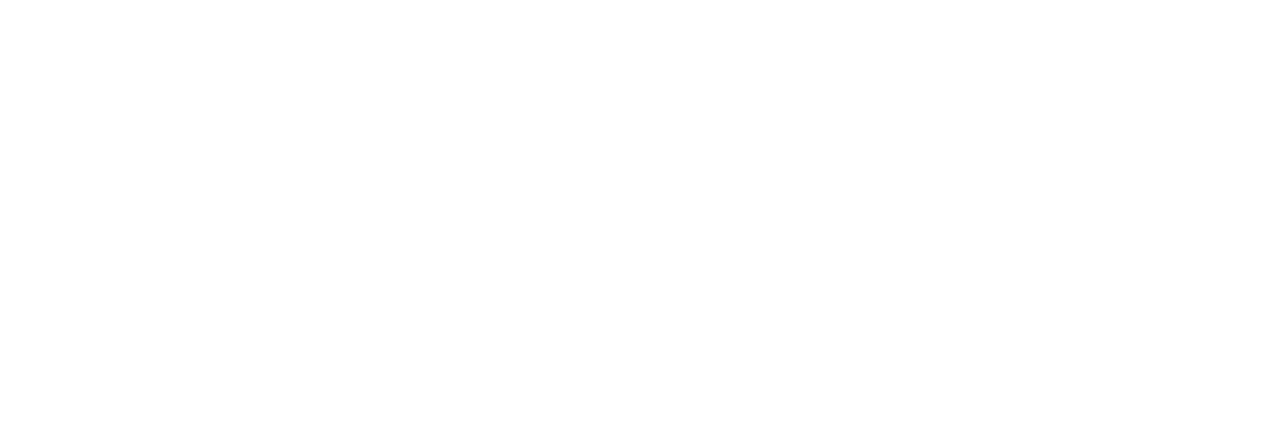
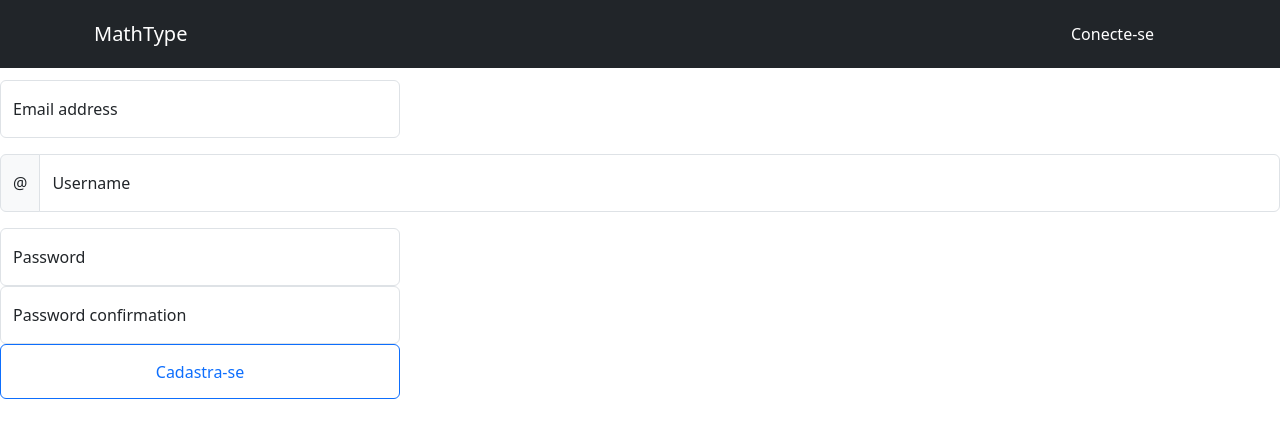
Before and after one commit to PedroCavalcantep/MathType, a plain HTML site: page modos-de-jogos/Cadastro/cadastro.html in a window 1280 px wide. Drawn offline with nearby package versions, Linux system fonts and the light colour scheme.

Commit message:
Update v3
adicionando html do cadastro

```diff
--- a/modos-de-jogos/Cadastro/cadastro.html
+++ b/modos-de-jogos/Cadastro/cadastro.html
@@ -4,10 +4,68 @@
   <meta charset="UTF-8">
   <meta name="viewport" content="width=device-width, initial-scale=1.0">
 
+  <link href="https://cdn.jsdelivr.net/npm/bootstrap@5.3.2/dist/css/bootstrap.min.css" rel="stylesheet" integrity="sha384-T3c6CoIi6uLrA9TneNEoa7RxnatzjcDSCmG1MXxSR1GAsXEV/Dwwykc2MPK8M2HN" crossorigin="anonymous">
+  <link rel="stylesheet" href="./cadastro.css">
 
   <title>Document</title>
 </head>
 <body>
 
+  <div class="container1">
+    <nav class="navbar bg-dark navbar-expand-lg  fixed-top" id="nav" data-bs-theme="dark">
+      <div class="container">
+        <a class="navbar-brand btn btn-outline-secondary" style="border: none;" href="/views/home.html">MathType</a>
+        <button class="navbar-toggler" type="button" data-bs-toggle="offcanvas" data-bs-target="#offcanvasNavbar" aria-controls="offcanvasNavbar" aria-label="Toggle navigation">
+          <span class="navbar-toggler-icon"></span>
+        </button>
+        <div class="offcanvas offcanvas-end" tabindex="-1" id="offcanvasNavbar" aria-labelledby="offcanvasNavbarLabel">
+          <div class="offcanvas-header">
+            <h5 class="offcanvas-title" id="offcanvasNavbarLabel" >Menu</h5>
+            <button type="button" class="btn-close" data-bs-dismiss="offcanvas" aria-label="Close"></button>
+          </div>
+          <div class="sidebar offcanvas-body text-white border-botton">
+            <ul class="navbar-nav  justify-content-end flex-grow-1 pe-3">
+              <li class="nav-item mx-2 btn btn-outline-primary" style="border: none;">
+              <a class="nav-link active" href="../Login/login.html">Conecte-se</a>
+            </li>
+          </ul>
+        </div>
+      </div>
+    </div>
+  </nav>
+
+  <div class="box">
+    <div class="text">
+      <p class="text1">Cadastra-se</p>
+      <p class="text2">Você ja possui uma conta? <a class="link-primary link-offset-2 link-underline-opacity-25 link-underline-opacity-100-hover" href="../Login/login.html" >Conecte-se</a></p>
+    </div>
+
+    <div class="formulario">
+      <div class="form-floating mb-3" id="">
+        <input type="email" class="form-control" id="floatingInput" placeholder="name@example.com" style="width: 400px;">
+        <label for="floatingInput">Email address</label>
+      </div>
+      <div class="input-group mb-3">
+        <span class="input-group-text">@</span>
+        <div class="form-floating">
+          <input type="text" class="form-control" id="floatingInputGroup1" placeholder="Username">
+          <label for="floatingInputGroup1">Username</label>
+        </div>
+      </div>
+      <div class="form-floating">
+        <input type="password" class="form-control" id="floatingPassword" placeholder="Password"  style="width: 400px;">
+        <label for="floatingPassword">Password</label>
+      </div>
+      <div class="form-floating">
+        <input type="password" class="form-control" id="floatingPassword" placeholder="Password"  style="width: 400px;">
+        <label for="floatingPassword">Password confirmation</label>
+      </div>
+      <button type="submit" class="btn btn-outline-primary" style="width: 400px; height: 55px;">Cadastra-se</button>
+    </div>
+  </div>
+  </div>
+
+
+  <script src="https://cdn.jsdelivr.net/npm/bootstrap@5.3.2/dist/js/bootstrap.bundle.min.js" integrity="sha384-C6RzsynM9kWDrMNeT87bh95OGNyZPhcTNXj1NW7RuBCsyN/o0jlpcV8Qyq46cDfL" crossorigin="anonymous"></script>
 </body>
 </html>
```
